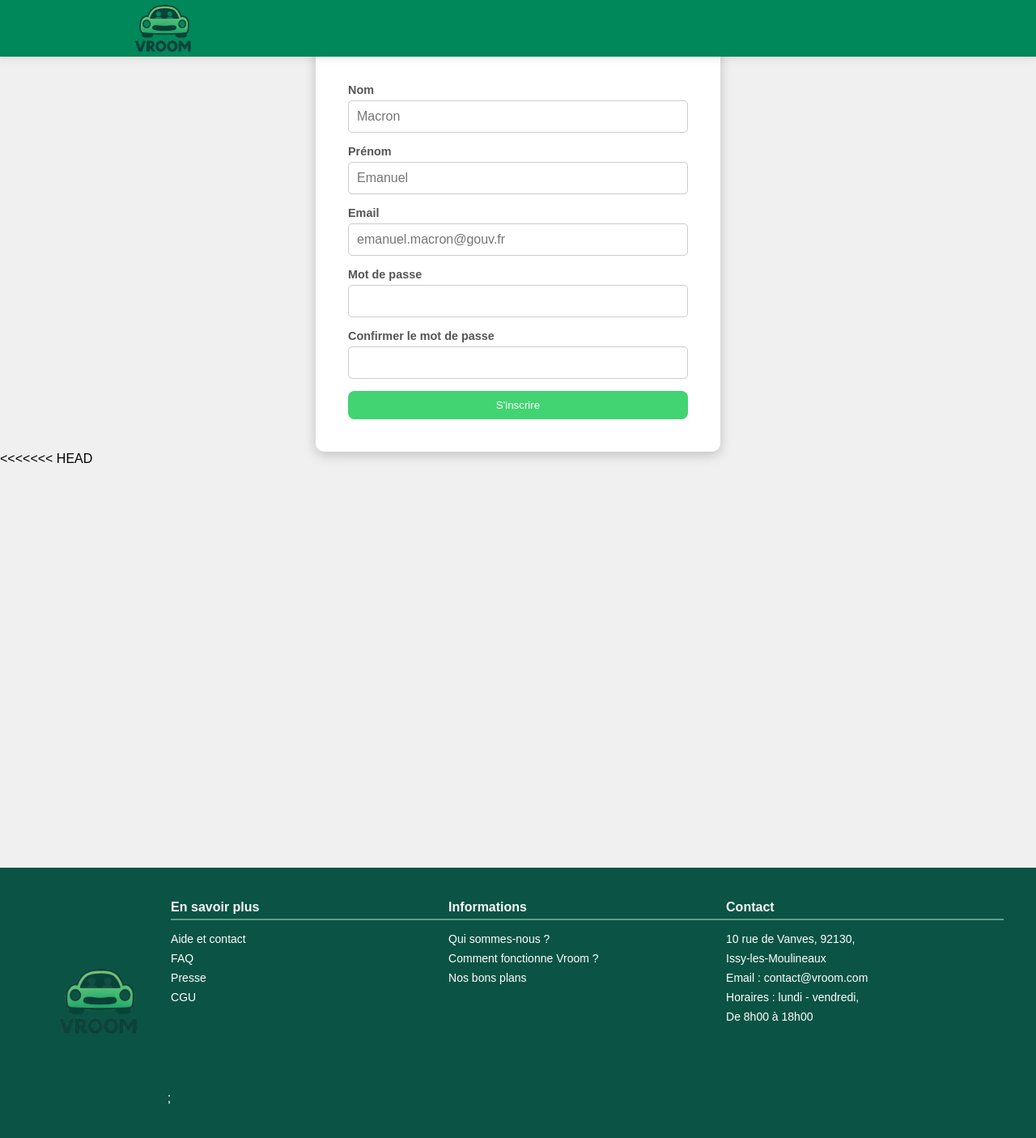
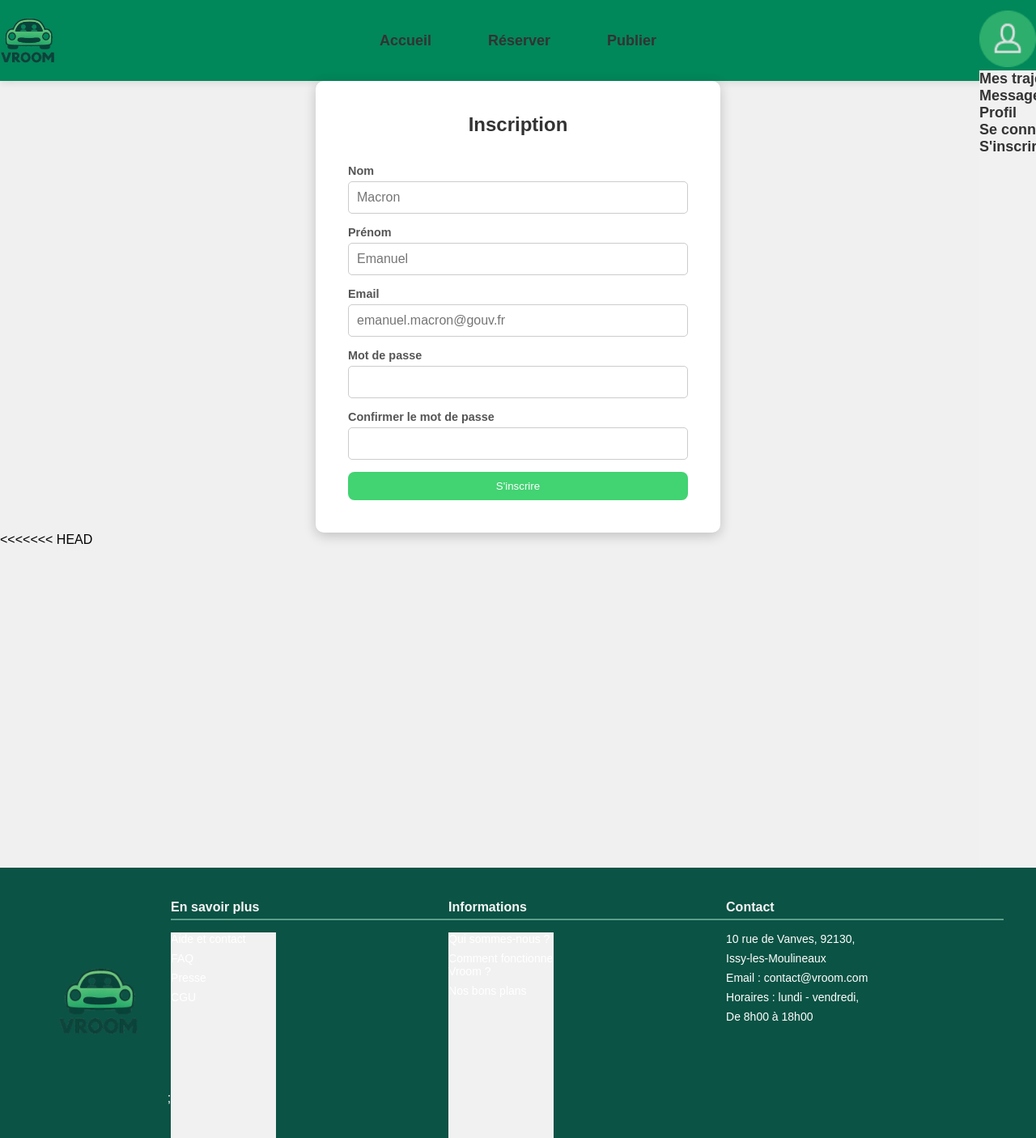
Before and after one commit to Jxouille/vroom, a PHP site: page /Vue/pages/v_inscription.php in a window 1280 px wide. Shown: the whole page at 81% size. Run offline with PHP 8.4, Linux system fonts and the light colour scheme.

Commit message:
j'en ai marre

```diff
--- a/Ressources/CSS/commun.css
+++ b/Ressources/CSS/commun.css
@@ -10,7 +10,7 @@
 
 @media screen and (min-width = 1280px){
     header nav {
-        width: 75%;
+        width: 80%;
     }
     body {
         width: 75%
@@ -37,35 +37,54 @@
 }
 
 header{
-    position: fixed;
     width: 100%;
-    height: 70px;
+    height: 100px;
     display: flex;
     background-color: #00875A;
     align-items: center;
     flex-direction: row;
     box-shadow: 0 2px 10px rgba(0,0,0,0.1);
-    z-index: 1;
 }
+
 
 /* Barre de nav fixe */
 header img {
-    height: 180px;   /* taille du logo */
+    width: 70px;   /* taille du logo */
 }
-header nav {
+.nav-main {
     display: flex;
     flex-direction: row;
-    gap: 30px;
+    gap: 70px;
     margin: 0 auto;
+    align-items: center;
+
+}
+.nav-profile {
+    margin-right: 20px;
+    list-style-type: none;
+    margin: 0;
+    padding: 0;
+}
+ul {
+  list-style-type: none;
+  margin: 0;
+  padding: 0;
+  width: 130px;
+  background-color: #f1f1f1;
+  height: 100%; /* Full height */
+  position: fixed; /* Make it stick, even on scroll */
+  overflow: auto; /* Enable scrolling if the sidenav has too much content */
 }
 header nav a {
     color: #333;
     font-weight: 600;
     font-size: 18px;
     z-index: 2;
+    justify-content: space-around;
+    text-decoration: none;
 }
 header a:hover {
-    color: #ff0000;      /* couleur au survol */
+    color:#07b532;      /* couleur au survol */
 }
 /*___________________________________*/
 
@@ -73,7 +92,6 @@ body{
     background-color: #f0f0f0; /* Couleur de fond pour le reste de la page */
     align-items: center;
     justify-content: center;
-    z-index: auto;
 }
 
 /*___________________________________*/
--- a/Vue/head_&_header.php
+++ b/Vue/head_&_header.php
@@ -12,15 +12,21 @@ $css_chemin  = "../../Ressources/CSS/" . $nom_ce_fichier . ".css";
     <link rel="stylesheet" href="<?php echo $css_chemin; ?>">
 </head>
 <header>
-    <nav>
-        <img src="../../Ressources/Image/vroom_logo_sans_fond.png"  alt="Logo Vroom">
+    <img src="../../Ressources/Image/logo_ver2.png"  alt="Logo Vroom">
+    <nav class="nav-main">
         <a href="v_accueil.php">Accueil</a>
         <a href="v_recherche_trajet.php">Réserver</a>
         <a href="v_publie_trajet.php">Publier</a>
-        <a href="v_mes_trajets.php">Mes trajets</a>
-        <a href="v_messagerie.php">Messagerie</a>
-        <a href="v_profile.php">Profil</a>
-        <a href="v_connection.php" class="button-header">Se connecter</a>
-        <a href="v_inscription.php" class="button-header secondary">S'inscrire</a>
+    </nav>
+    <nav class="nav-profile">
+        <img src="../../Ressources/Image/person_icon.png"  alt="Logo Vroom">
+        <ul>
+            <li><a href="v_mes_trajets.php">Mes trajets"</a></li>
+            <li> <a href="v_messagerie.php">Messagerie</a></li>
+            <li><a href="v_profile.php">Profil</a></li>
+            <li><a href="v_connection.php" class="button-header">Se connecter</a></li>
+            <li><a href="v_inscription.php" class="button-header secondary">S'inscrire</a></li>
+        </ul>
+
     </nav>
 </header>
--- a/Vue/pages/v_inscription.php
+++ b/Vue/pages/v_inscription.php
@@ -1,4 +1,7 @@
-<?php require "../head_&_header.php";?>
+
+<?php $nom_ce_fichier = substr(basename($_SERVER['PHP_SELF']), 2, -4);
+include "../head_&_header.php";
+?>
 
 <body>
         <div class="form-container">
```
Also changed, not shown: Ressources/Image/logo_ver2.png (added), Ressources/Image/person_icon.png (added).
